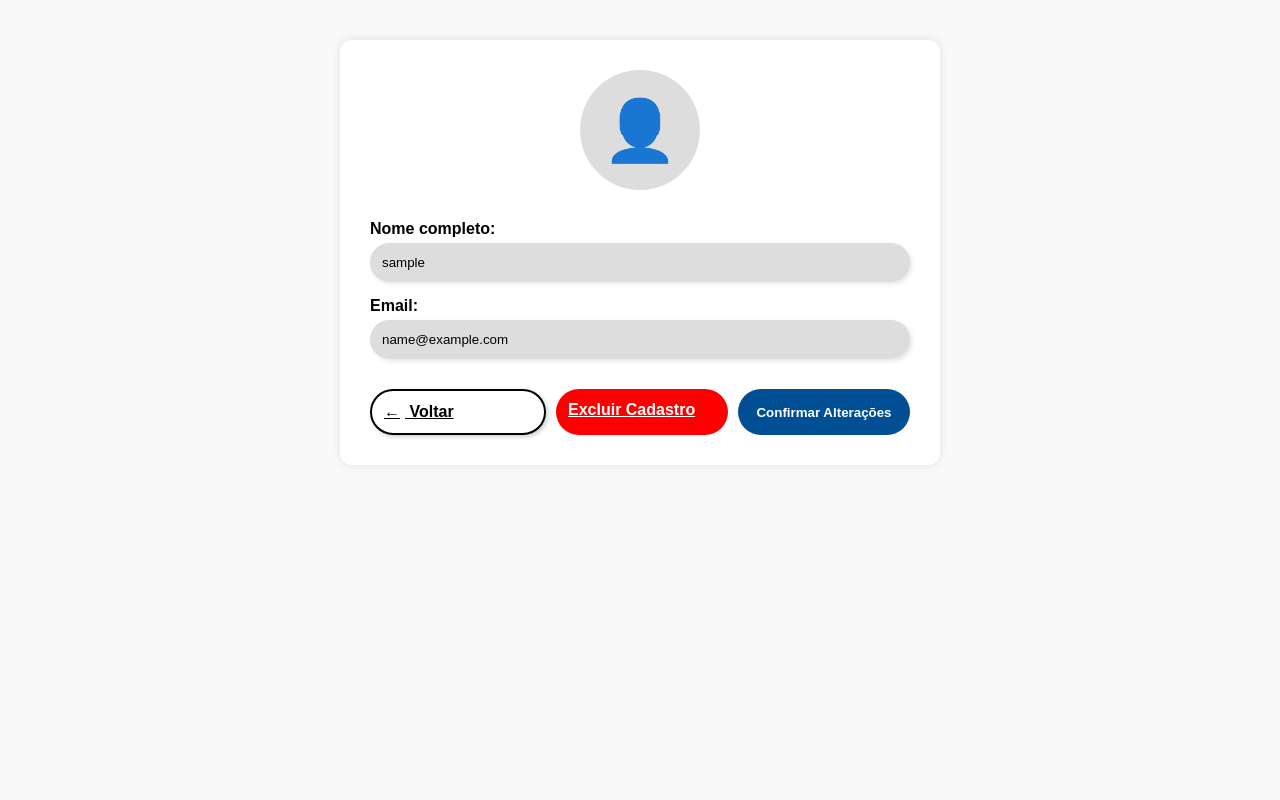
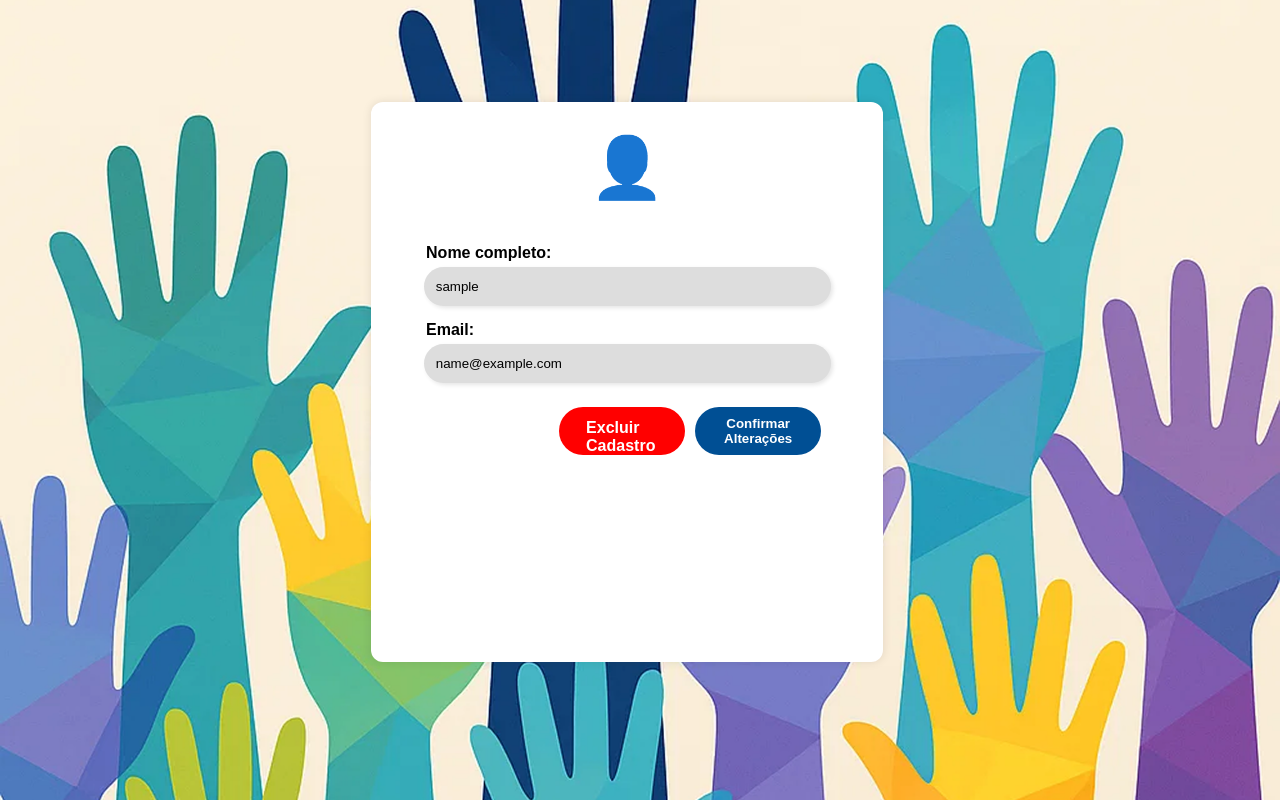
Before and after one commit to LDev-BR/Senac_Libras-Version-1.0, a Flask app: page /edit_user in a window 1280 px wide. Run offline with Flask 3, Linux system fonts and the light colour scheme; the visitor is signed in with stand-in values (Sample User, id 1); data comes from the database, SQL or seed files in the repository; parts of the project's set-up code (start-up, migrations or seed data) failed here and were passed over.

Commit message:
Update edit_user.css

```diff
--- a/static/edit_user.css
+++ b/static/edit_user.css
@@ -6,12 +6,15 @@
 body {
     margin: 0;
     padding: 0;
-    background-color: #f9f9f9;
+    background-image: url('images/fundo.png');
+    background-size: cover;
 }
 
-.container {
-    max-width: 600px;
-    margin: 40px auto;
+.container{
+    height: 70vh;
+    width: 40vw;
+    margin-top: 8%;
+    margin-left: 29%;
     background-color: white;
     padding: 30px;
     border-radius: 12px;
@@ -19,80 +22,89 @@ body {
     text-align: center;
 }
 
-.profile-icon {
-    background-color: #ddd;
-    border-radius: 50%;
-    width: 120px;
-    height: 120px;
-    margin: 0 auto 30px;
-    display: flex;
-    align-items: center;
-    justify-content: center;
-}
-
-.profile-icon .icon {
+.profile-icon .icon{
     font-size: 60px;
     color: #333;
 }
 
-.form {
-    text-align: left;
+#logo{
+    margin-top: 1vh;
+    width: auto;
+    height: 20vh;
 }
 
-label {
+.form{
+    text-align: left;
+    margin-top: 9%;
+}
+
+label{
     display: block;
     margin-top: 15px;
+    margin-left: 5.5%;
     font-weight: bold;
 }
 
-input {
-    width: 100%;
+input{
+    width: 90%;
     padding: 12px;
     border: none;
     border-radius: 20px;
     background-color: #ddd;
     margin-top: 5px;
+    margin-left: 5%;
     box-shadow: 2px 2px 4px rgba(0, 0, 0, 0.1);
 }
 
-.buttons {
+.buttons{
     display: flex;
-    justify-content: space-between;
-    margin-top: 30px;
+    margin-top: 3vh;
+    margin-right: 4vh;
     gap: 10px;
-    flex-wrap: wrap;
+    justify-content: right;
 }
 
-.btn {
-    flex: 1;
-    padding: 12px;
+#botao_voltar{
+    position: relative;
+    display: flex;
+    align-items: center;
+    justify-content: flex-start;
+    gap: 8px;
+    padding: 10px 16px;
+    background-color: #ffffff;
+    border: 1px solid black;
+    border-radius: 6px;
+    cursor: pointer;
+    font-size: 16px;
+    color: black;
+}
+
+.icone_voltar img{
+    height: 2vh;
+  }
+
+.btn{
+    padding: 0px 0px;
     border: none;
     border-radius: 25px;
     color: white;
     font-weight: bold;
     cursor: pointer;
-    transition: background 0.3s ease;
+    transition: 0.3s ease;
+    width: 30%;
 }
 
-.btn.back {
-    background-color: white;
-    color: black;
-    border: 2px solid black;
-    box-shadow: 2px 2px 4px rgba(0, 0, 0, 0.2);
+.btn.delete{
+    background-color: red;
+    text-decoration: none;
+    padding-left: 2.1vw;
+    padding-top: 1.5vh;
 }
 
-.btn.back span {
-    margin-right: 5px;
-}
-
-.btn.delete {
-    background-color: red;
-}
-
-.btn.confirm {
+.btn.confirm{
     background-color: #004f94;
 }
 
-.btn:hover {
+.btn:hover{
     opacity: 0.9;
 }
```
